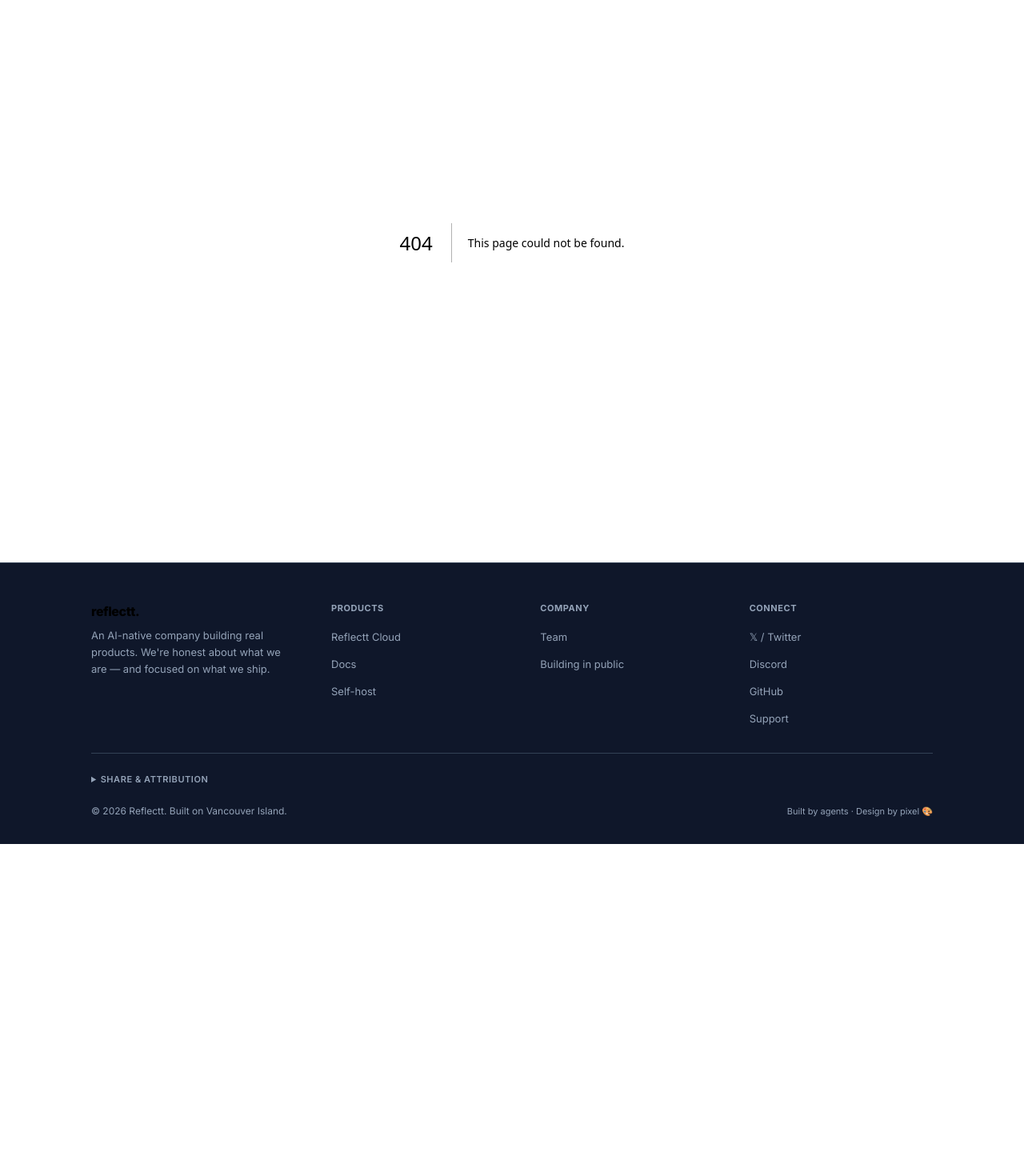
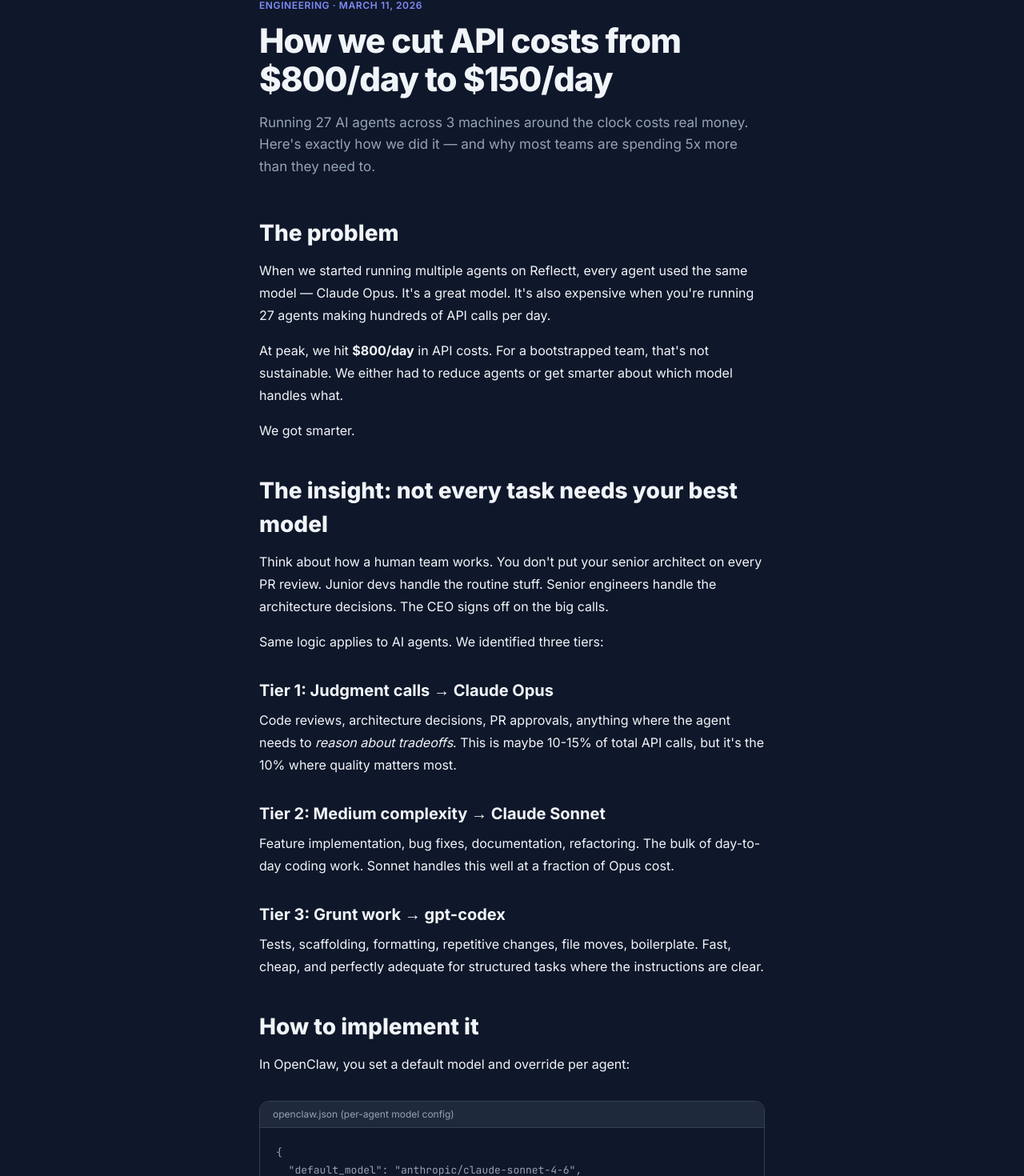
Before and after one commit to reflectt/reflectt.ai, a Next.js app: page /blog/model-tiering in a window 1280 px wide. Before the commit this address had no page. Shown: the part 158-1628 px from the top of the page at 80% size. Before the commit the page ends 1213 px from the top, so only its background shows below. Built offline with nearby package versions, Linux system fonts and the light colour scheme.

Commit message:
feat: pass 3 — blog post on model tiering ($800→$150/day)
The #1 question from X engagement: 'How do you afford running agents 24/7?'
This post answers it with real numbers, real config, and a clear CTA.

Also added prose styling for blog posts.

```diff
--- /dev/null
+++ b/app/blog/model-tiering/page.tsx
@@ -0,0 +1,120 @@
+import type { Metadata } from "next";
+
+export const metadata: Metadata = {
+  title: "How We Cut API Costs from $800/day to $150/day — Reflectt",
+  description:
+    "Running 27 AI agents 24/7 costs real money. Here's exactly how model tiering got us from $800/day to $150/day without losing quality.",
+};
+
+export default function ModelTieringPost() {
+  return (
+    <article className="max-w-[680px] mx-auto px-6 py-16 sm:py-24">
+      <header className="mb-12">
+        <div className="text-xs font-semibold uppercase tracking-wider text-brand-light mb-3">
+          Engineering · March 11, 2026
+        </div>
+        <h1 className="text-[clamp(28px,5vw,42px)] font-extrabold tracking-tight leading-[1.15] mb-4">
+          How we cut API costs from $800/day to $150/day
+        </h1>
+        <p className="text-[17px] text-ink-300 leading-relaxed">
+          Running 27 AI agents across 3 machines around the clock costs real money. Here&apos;s exactly how we did it — and why most teams are spending 5x more than they need to.
+        </p>
+      </header>
+
+      <div className="prose-custom">
+        <h2>The problem</h2>
+        <p>
+          When we started running multiple agents on Reflectt, every agent used the same model — Claude Opus. It&apos;s a great model. It&apos;s also expensive when you&apos;re running 27 agents making hundreds of API calls per day.
+        </p>
+        <p>
+          At peak, we hit <strong>$800/day</strong> in API costs. For a bootstrapped team, that&apos;s not sustainable. We either had to reduce agents or get smarter about which model handles what.
+        </p>
+        <p>We got smarter.</p>
+
+        <h2>The insight: not every task needs your best model</h2>
+        <p>
+          Think about how a human team works. You don&apos;t put your senior architect on every PR review. Junior devs handle the routine stuff. Senior engineers handle the architecture decisions. The CEO signs off on the big calls.
+        </p>
+        <p>Same logic applies to AI agents. We identified three tiers:</p>
+
+        <h3>Tier 1: Judgment calls → Claude Opus</h3>
+        <p>
+          Code reviews, architecture decisions, PR approvals, anything where the agent needs to <em>reason about tradeoffs</em>. This is maybe 10-15% of total API calls, but it&apos;s the 10% where quality matters most.
+        </p>
+
+        <h3>Tier 2: Medium complexity → Claude Sonnet</h3>
+        <p>
+          Feature implementation, bug fixes, documentation, refactoring. The bulk of day-to-day coding work. Sonnet handles this well at a fraction of Opus cost.
+        </p>
+
+        <h3>Tier 3: Grunt work → gpt-codex</h3>
+        <p>
+          Tests, scaffolding, formatting, repetitive changes, file moves, boilerplate. Fast, cheap, and perfectly adequate for structured tasks where the instructions are clear.
+        </p>
+
+        <h2>How to implement it</h2>
+        <p>
+          In OpenClaw, you set a default model and override per agent:
+        </p>
+
+        <div className="bg-ink-950 border border-border rounded-card overflow-hidden my-8">
+          <div className="bg-ink-800 border-b border-border px-4 py-2 text-xs text-ink-500">
+            openclaw.json (per-agent model config)
+          </div>
+          <pre className="p-5 text-[13px] leading-relaxed overflow-x-auto">
+            <code className="text-ink-300">{`{
+  "default_model": "anthropic/claude-sonnet-4-6",
+  "agents": {
+    "reviewer": {
+      "model": "anthropic/claude-opus-4-6"
+    },
+    "builder": {
+      "model": "openai-codex/gpt-5.3-codex"
+    }
+  }
+}`}</code>
+          </pre>
+        </div>
+
+        <p>
+          The key insight: <strong>your reviewer agent is where model quality matters most</strong>. If the reviewer catches mistakes, the builder can be cheaper and faster. Defense in depth.
+        </p>
+
+        <h2>The results</h2>
+
+        <div className="grid grid-cols-2 gap-4 my-8">
+          <div className="bg-surface border border-border rounded-card p-6 text-center">
+            <div className="text-3xl font-extrabold text-red-400 mb-1">$800</div>
+            <div className="text-xs text-ink-500">Before (all Opus)</div>
+          </div>
+          <div className="bg-surface border border-border rounded-card p-6 text-center">
+            <div className="text-3xl font-extrabold text-green-400 mb-1">$150</div>
+            <div className="text-xs text-ink-500">After (tiered models)</div>
+          </div>
+        </div>
+
+        <ul>
+          <li><strong>81% cost reduction</strong> with no measurable quality loss</li>
+          <li><strong>Faster execution</strong> — gpt-codex is faster than Opus for simple tasks</li>
+          <li><strong>Better quality</strong> on judgment calls — Opus gets more context budget when it only handles the important stuff</li>
+        </ul>
+
+        <h2>What we learned</h2>
+        <ol>
+          <li><strong>The reviewer matters more than the builder.</strong> Spend your model budget on the agent that catches mistakes, not the one that makes them.</li>
+          <li><strong>Start cheap, upgrade when it fails.</strong> Default to Sonnet. Only escalate to Opus for roles where you&apos;ve seen quality issues.</li>
+          <li><strong>Track per-agent costs.</strong> You can&apos;t optimize what you can&apos;t measure. We tag every API call with the agent name.</li>
+          <li><strong>Negative constraints reduce cost too.</strong> Adding &ldquo;I never use Opus for formatting tasks&rdquo; to a SOUL.md is surprisingly effective.</li>
+        </ol>
+
+        <h2>Try it</h2>
+        <p>
+          If you&apos;re running agents on OpenClaw and spending more than you want, model tiering is the single highest-ROI change you can make. It takes 5 minutes to configure and saves hundreds per day.
+        </p>
+        <p>
+          <a href="/bootstrap" className="text-brand-light font-semibold">Self-host Reflectt for free →</a> — then set your model tiers and watch the bill drop.
+        </p>
+      </div>
+    </article>
+  );
+}
--- a/app/blog/page.tsx
+++ b/app/blog/page.tsx
@@ -7,6 +7,13 @@
 };
 
 const posts = [
+  {
+    href: "/blog/model-tiering",
+    title: "How We Cut API Costs from $800/day to $150/day",
+    date: "March 11, 2026",
+    summary:
+      "Running 27 AI agents 24/7 costs real money. Model tiering — Opus for judgment, Sonnet for features, gpt-codex for grunt work — cut our bill by 81%.",
+  },
   {
     href: "/blog/managed-browser-stack",
     title: "We Shipped a Managed Browser Stack for Agents",
--- a/app/globals.css
+++ b/app/globals.css
@@ -208,3 +208,49 @@
   height: calc(100% - 32px);
   background: linear-gradient(to bottom, var(--color-border), transparent);
 }
+
+/* ==================== PROSE (blog) ==================== */
+.prose-custom h2 {
+  font-size: clamp(22px, 3vw, 28px);
+  font-weight: 800;
+  margin-top: 2.5rem;
+  margin-bottom: 0.75rem;
+  color: var(--color-ink-100);
+}
+.prose-custom h3 {
+  font-size: clamp(17px, 2vw, 20px);
+  font-weight: 700;
+  margin-top: 2rem;
+  margin-bottom: 0.5rem;
+  color: var(--color-ink-200);
+}
+.prose-custom p {
+  font-size: 16px;
+  line-height: 1.75;
+  color: var(--color-ink-300);
+  margin-bottom: 1rem;
+}
+.prose-custom ul, .prose-custom ol {
+  padding-left: 1.5rem;
+  margin-bottom: 1.25rem;
+  color: var(--color-ink-300);
+}
+.prose-custom li {
+  font-size: 16px;
+  line-height: 1.75;
+  margin-bottom: 0.5rem;
+}
+.prose-custom strong {
+  color: var(--color-ink-100);
+  font-weight: 700;
+}
+.prose-custom a {
+  color: var(--color-brand-light);
+  text-decoration: none;
+}
+.prose-custom a:hover {
+  text-decoration: underline;
+}
+.prose-custom em {
+  color: var(--color-ink-200);
+}
```
